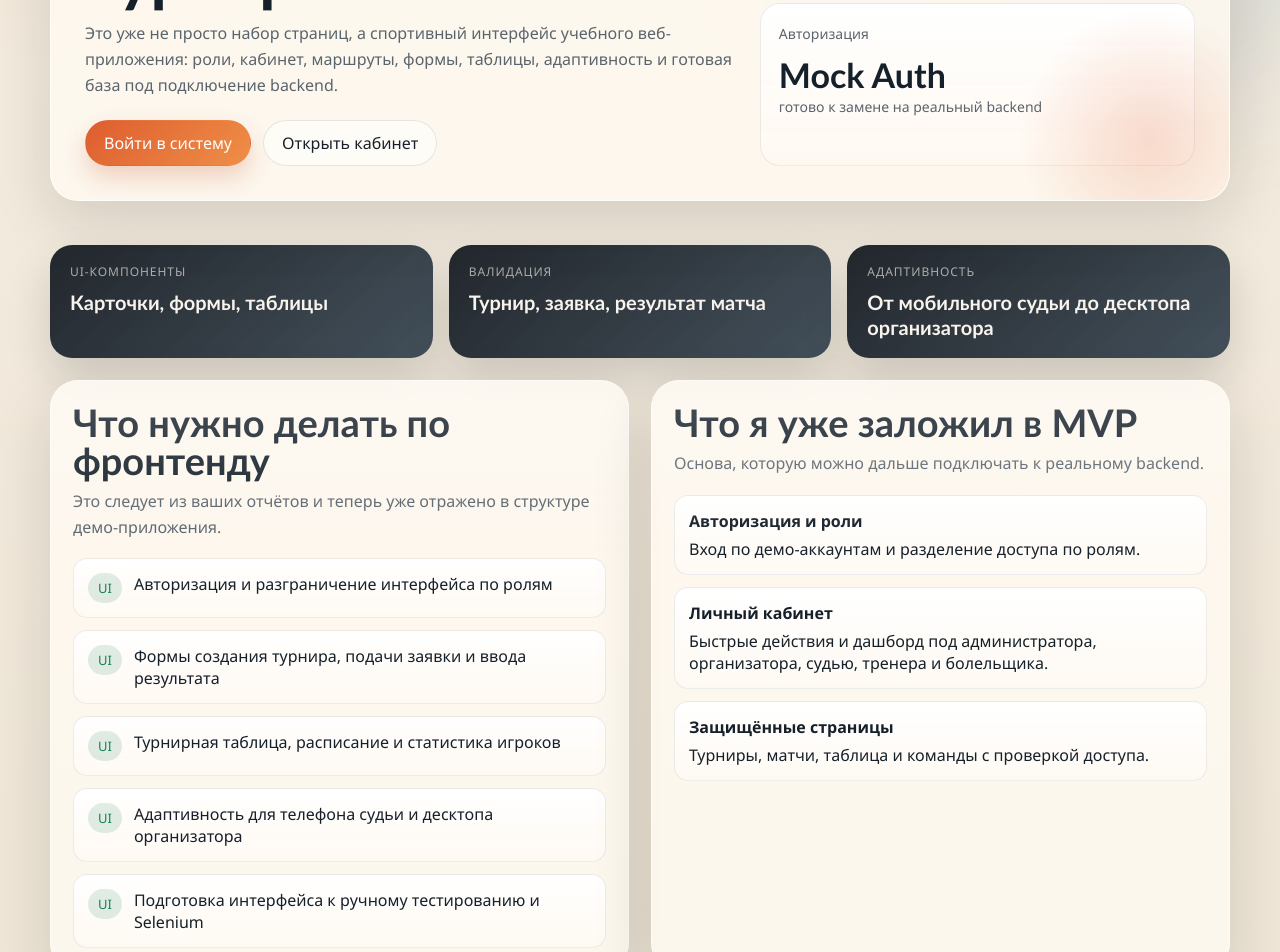
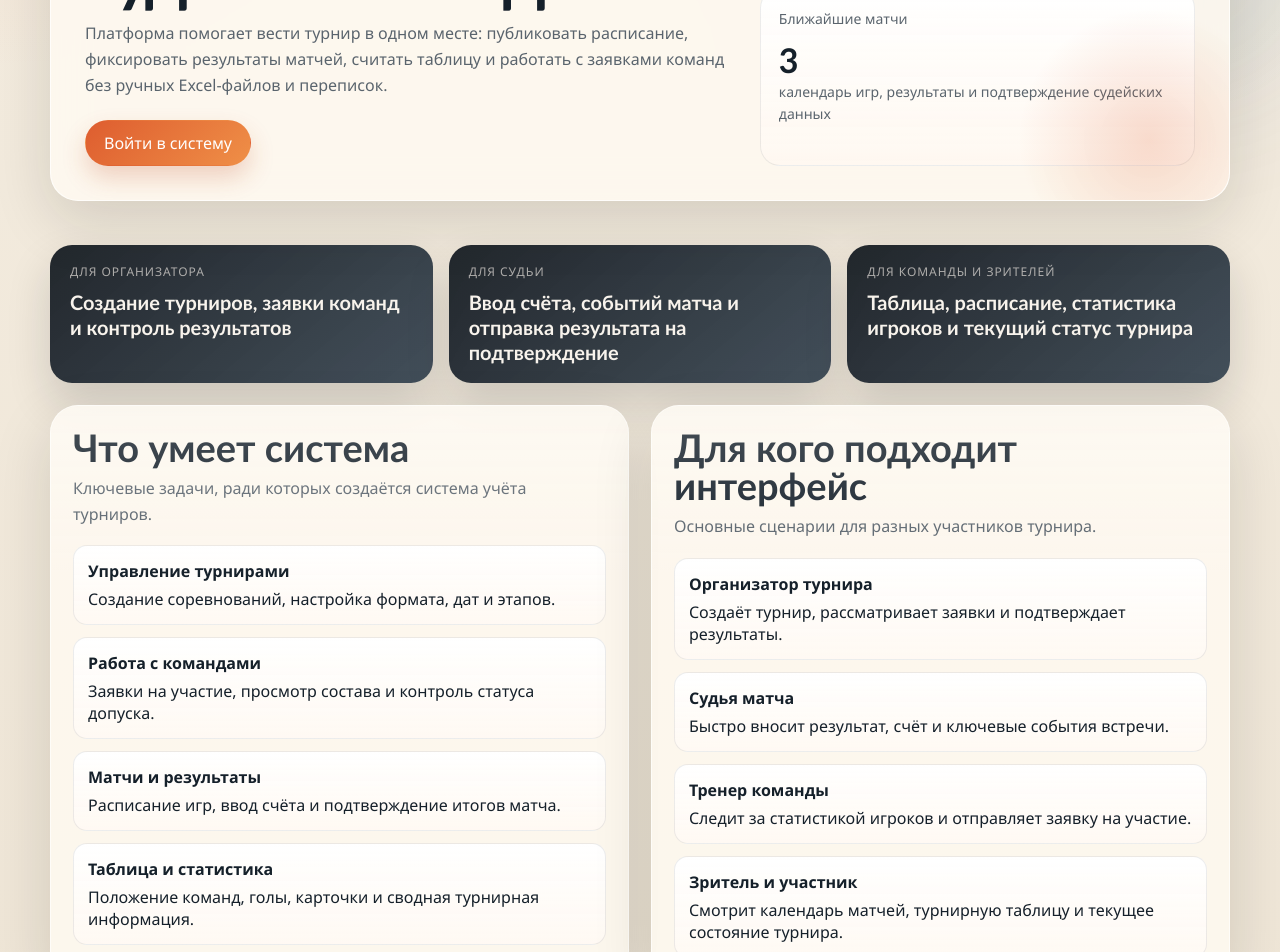
Before and after one commit to Relax1205/football_tournament_system, a Next.js app in the folder frontend/: page / in a window 1280 px wide. Shown: the part 520-1472 px from the top of the page. Built offline with nearby package versions, Linux system fonts and the light colour scheme.

Commit message:
fix(ui): remove duplicate login entry on home page

```diff
--- a/frontend/app/page.tsx
+++ b/frontend/app/page.tsx
@@ -1,10 +1,6 @@
-import Link from "next/link";
 import { LayoutShell } from "@/components/layout-shell";
-import {
-  frontendScope,
-  initialMatches,
-  initialTournaments,
-} from "@/components/mock-data";
+import { initialMatches, initialTournaments } from "@/components/mock-data";
+import { HeroActions } from "@/components/hero-actions";
 
 export default function HomePage() {
   return (
@@ -13,99 +9,114 @@ export default function HomePage() {
         <section className="hero glass-panel">
           <div className="hero-copy">
             <span className="pill hero-pill">Football Tournament System</span>
-            <h1>Фронтенд с авторизацией и ролями для системы турниров</h1>
+            <h1>Система учёта футбольных турниров для организаторов, судей и команд</h1>
             <p>
-              Это уже не просто набор страниц, а спортивный интерфейс учебного
-              веб-приложения: роли, кабинет, маршруты, формы, таблицы,
-              адаптивность и готовая база под подключение backend.
+              Платформа помогает вести турнир в одном месте: публиковать
+              расписание, фиксировать результаты матчей, считать таблицу и
+              работать с заявками команд без ручных Excel-файлов и переписок.
             </p>
-            <div className="hero-actions">
-              <Link className="button button-primary" href="/login">
-                Войти в систему
-              </Link>
-              <Link className="button button-secondary" href="/dashboard">
-                Открыть кабинет
-              </Link>
-            </div>
+            <HeroActions />
           </div>
           <div className="hero-side">
             <div className="stat-card">
-              <span>Сценарии фронтенда</span>
-              <strong>8+</strong>
-              <span>от кабинета до матчей и заявок</span>
+              <span>Турниры</span>
+              <strong>{initialTournaments.length}</strong>
+              <span>регистрация, группы, матчи и статусы соревнований</span>
             </div>
             <div className="stat-card">
-              <span>Роли доступа</span>
+              <span>Пользовательские роли</span>
               <strong>5</strong>
-              <span>admin, organizer, referee, coach, fan</span>
+              <span>администратор, организатор, судья, тренер и зритель</span>
             </div>
             <div className="stat-card">
-              <span>Авторизация</span>
-              <strong>Mock Auth</strong>
-              <span>готово к замене на реальный backend</span>
+              <span>Ближайшие матчи</span>
+              <strong>{initialMatches.length}</strong>
+              <span>календарь игр, результаты и подтверждение судейских данных</span>
             </div>
           </div>
         </section>
 
         <section className="hero-band">
           <div className="hero-band-card">
-            <span>UI-компоненты</span>
-            <strong>Карточки, формы, таблицы</strong>
+            <span>Для организатора</span>
+            <strong>Создание турниров, заявки команд и контроль результатов</strong>
           </div>
           <div className="hero-band-card">
-            <span>Валидация</span>
-            <strong>Турнир, заявка, результат матча</strong>
+            <span>Для судьи</span>
+            <strong>Ввод счёта, событий матча и отправка результата на подтверждение</strong>
           </div>
           <div className="hero-band-card">
-            <span>Адаптивность</span>
-            <strong>От мобильного судьи до десктопа организатора</strong>
+            <span>Для команды и зрителей</span>
+            <strong>Таблица, расписание, статистика игроков и текущий статус турнира</strong>
           </div>
         </section>
 
         <section className="grid grid-2">
           <article className="card">
             <div className="section-head">
-              <h2 className="section-title">Что нужно делать по фронтенду</h2>
+              <h2 className="section-title">Что умеет система</h2>
               <p className="section-subtitle">
-                Это следует из ваших отчётов и теперь уже отражено в структуре
-                демо-приложения.
+                Ключевые задачи, ради которых создаётся система учёта турниров.
               </p>
             </div>
             <ul className="list">
-              {frontendScope.map((item) => (
-                <li key={item} className="list-item">
-                  <span className="pill success">UI</span>
-                  <div>{item}</div>
-                </li>
-              ))}
+              <li className="list-item">
+                <div>
+                  <strong>Управление турнирами</strong>
+                  Создание соревнований, настройка формата, дат и этапов.
+                </div>
+              </li>
+              <li className="list-item">
+                <div>
+                  <strong>Работа с командами</strong>
+                  Заявки на участие, просмотр состава и контроль статуса допуска.
+                </div>
+              </li>
+              <li className="list-item">
+                <div>
+                  <strong>Матчи и результаты</strong>
+                  Расписание игр, ввод счёта и подтверждение итогов матча.
+                </div>
+              </li>
+              <li className="list-item">
+                <div>
+                  <strong>Таблица и статистика</strong>
+                  Положение команд, голы, карточки и сводная турнирная информация.
+                </div>
+              </li>
             </ul>
           </article>
 
           <article className="card">
             <div className="section-head">
-              <h2 className="section-title">Что я уже заложил в MVP</h2>
+              <h2 className="section-title">Для кого подходит интерфейс</h2>
               <p className="section-subtitle">
-                Основа, которую можно дальше подключать к реальному backend.
+                Основные сценарии для разных участников турнира.
               </p>
             </div>
             <ul className="list">
               <li className="list-item">
                 <div>
-                  <strong>Авторизация и роли</strong>
-                  Вход по демо-аккаунтам и разделение доступа по ролям.
+                  <strong>Организатор турнира</strong>
+                  Создаёт турнир, рассматривает заявки и подтверждает результаты.
                 </div>
               </li>
               <li className="list-item">
                 <div>
-                  <strong>Личный кабинет</strong>
-                  Быстрые действия и дашборд под администратора, организатора,
-                  судью, тренера и болельщика.
+                  <strong>Судья матча</strong>
+                  Быстро вносит результат, счёт и ключевые события встречи.
                 </div>
               </li>
               <li className="list-item">
                 <div>
-                  <strong>Защищённые страницы</strong>
-                  Турниры, матчи, таблица и команды с проверкой доступа.
+                  <strong>Тренер команды</strong>
+                  Следит за статистикой игроков и отправляет заявку на участие.
+                </div>
+              </li>
+              <li className="list-item">
+                <div>
+                  <strong>Зритель и участник</strong>
+                  Смотрит календарь матчей, турнирную таблицу и текущее состояние турнира.
                 </div>
               </li>
             </ul>
--- /dev/null
+++ b/frontend/components/hero-actions.tsx
@@ -0,0 +1,26 @@
+"use client";
+
+import Link from "next/link";
+import { useAuth } from "@/components/auth-provider";
+
+export function HeroActions() {
+  const { user } = useAuth();
+
+  if (user) {
+    return (
+      <div className="hero-actions">
+        <Link className="button button-primary" href="/dashboard">
+          Перейти в кабинет
+        </Link>
+      </div>
+    );
+  }
+
+  return (
+    <div className="hero-actions">
+      <Link className="button button-primary" href="/login">
+        Войти в систему
+      </Link>
+    </div>
+  );
+}
--- a/frontend/components/navigation.tsx
+++ b/frontend/components/navigation.tsx
@@ -27,6 +27,10 @@ export function Navigation() {
 
   const visibleLinks = links.filter((link) => {
     if (link.href === "/login") {
+      if (pathname === "/") {
+        return false;
+      }
+
       return !user;
     }
 
```
